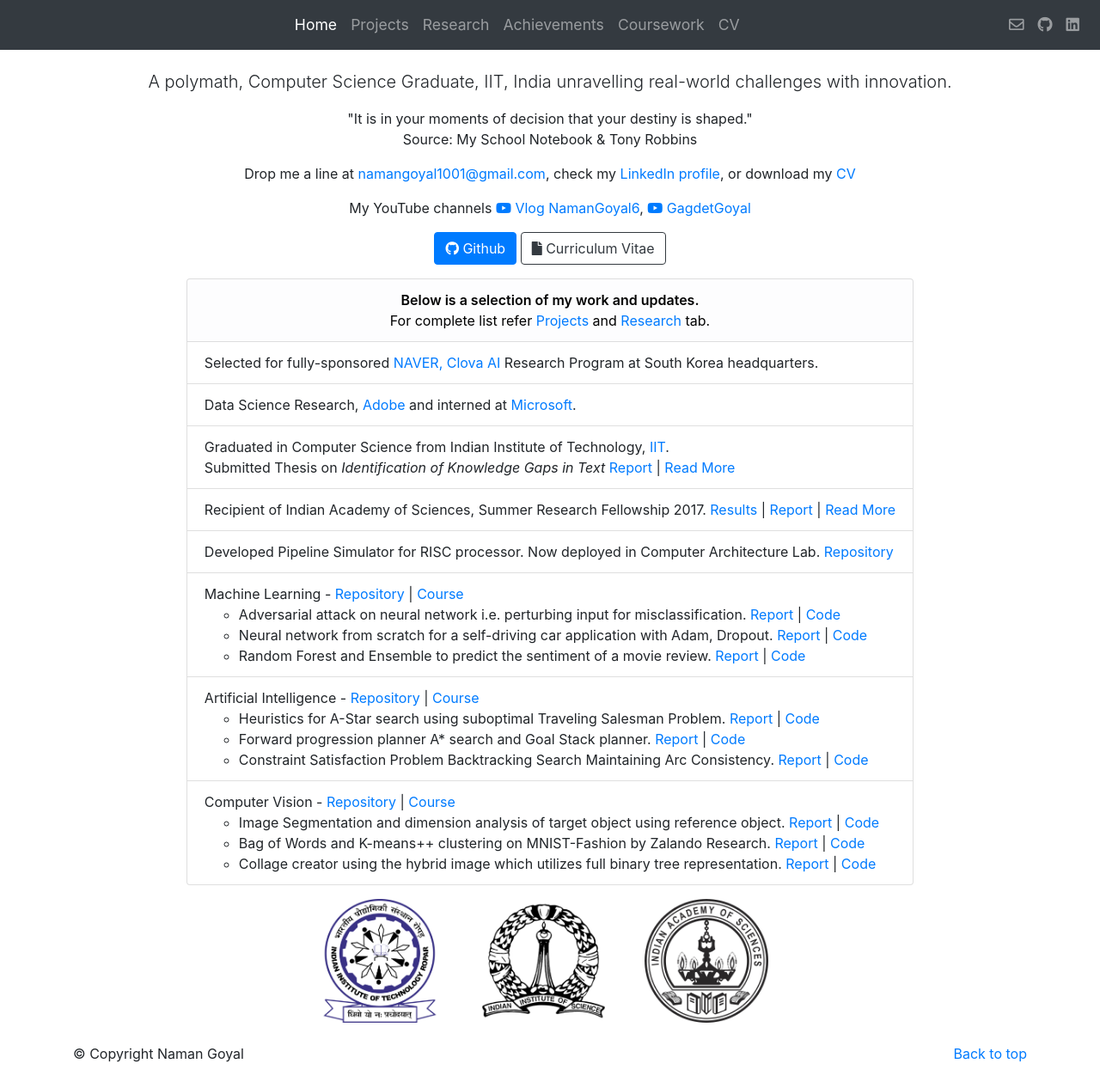
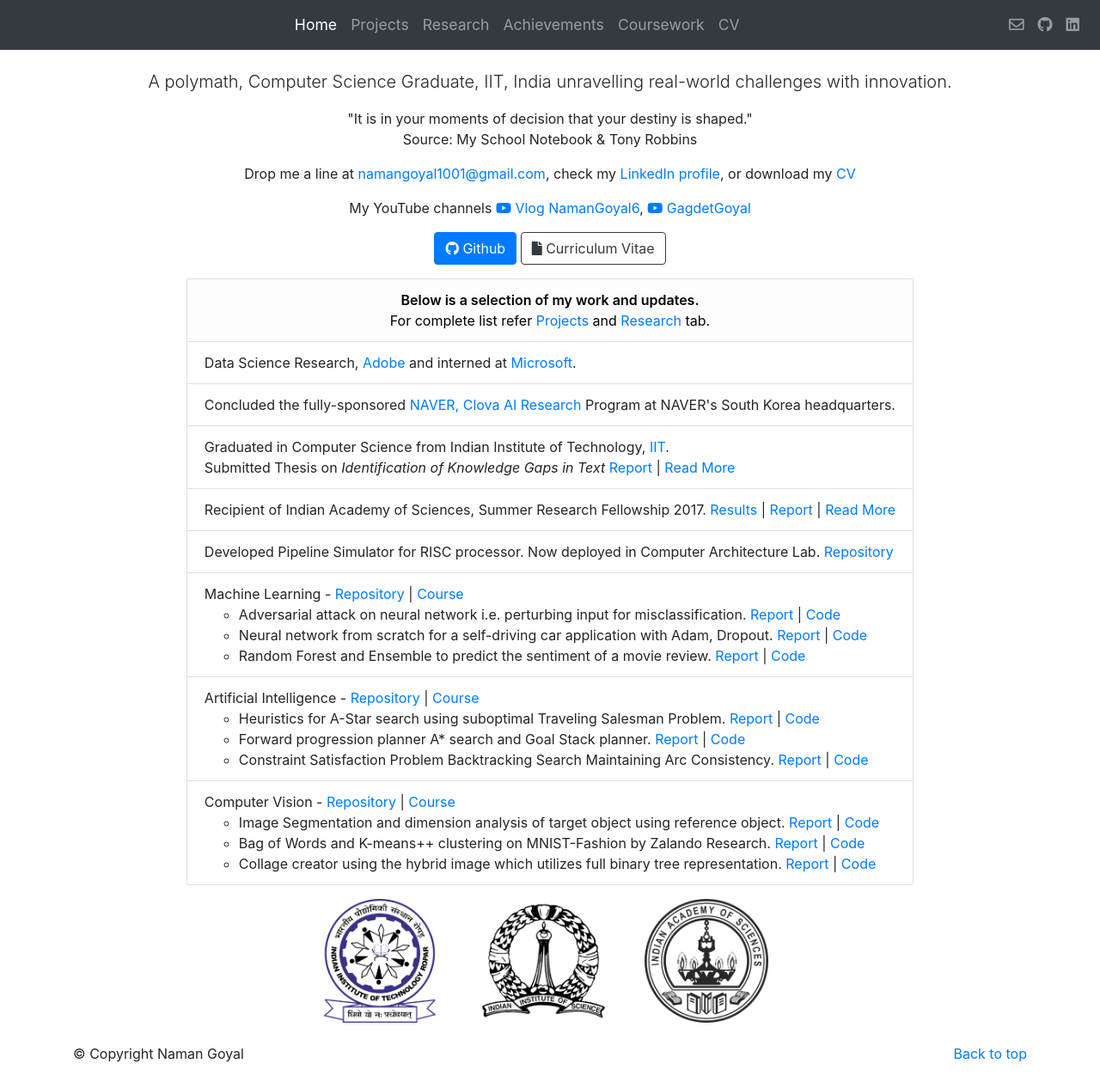
Before and after one commit to thenamangoyal/thenamangoyal.github.io, a Jekyll site: the page built from index.html, in a window 1280 px wide and 1266 px high. Shown: the whole window at 86% size. Built offline with Jekyll 4.4.1, drawn with Linux system fonts in a browser that asks for light colours; nearby versions of some CDN libraries.

Commit message:
Update index.html

```diff
--- a/index.html
+++ b/index.html
@@ -49,13 +49,14 @@ layout: bootstrap
 <!--             <li class="list-group-item">Currently Artificial Intelligence R&E at <a target="_blank" href="https://hyperverge.co">HyperVerge
                     Inc.</a> working on Highest accuracy AI solutions, implemented at scale.
             </li> -->
-            <li class="list-group-item">Selected for fully-sponsored <a target="_blank"
-                    href="https://clova.ai/m/en/research/research-areas.html">NAVER, Clova AI</a> Research Program
-                at South Korea headquarters.</li>
             <li class="list-group-item">Data Science Research, <a
                     target="_blank" href="https://wwww.adobe.com/">Adobe</a> and interned at <a target="_blank"
                     href="https://wwww.microsoft.com/">Microsoft</a>.
             </li>
+            <li class="list-group-item">Concluded the fully-sponsored <a target="_blank"
+                    href="https://clova.ai/m/en/research/research-areas.html">NAVER, Clova AI Research</a> Program
+                at NAVER's South Korea headquarters.</li>
+
 
 
             <li class="list-group-item"> Graduated in Computer Science from Indian Institute of Technology, <a
```
